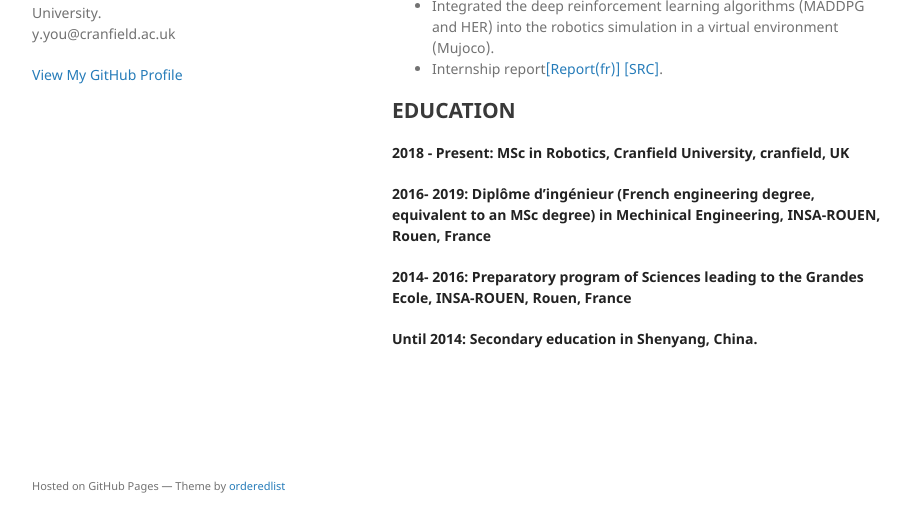
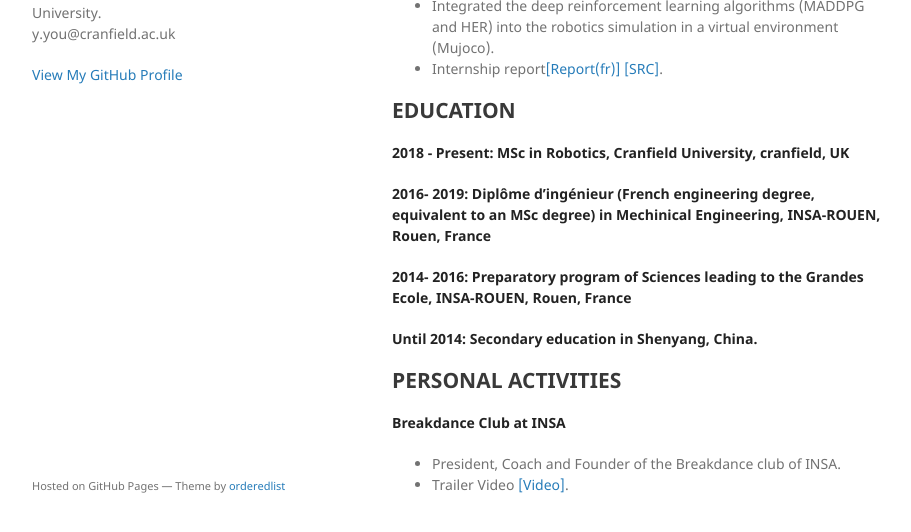
Before and after one commit to yangyou95/yangyou95.github.io, a Jekyll site: the page built from index.md, in a window 1280 px wide and 900 px high, scrolled down 527 px, cut to the strip 335-867 px from the top of the window. Shown: the whole strip, without its empty margins (178-1089 px from the left). Built offline with Jekyll 4.4.1, drawn with Linux system fonts in a browser that asks for light colours.

Commit message:
Update index.md

```diff
--- a/index.md
+++ b/index.md
@@ -74,6 +74,11 @@ training than the existing methods without convolution process.
 #### **2014- 2016: Preparatory program of Sciences leading to the Grandes Ecole, INSA-ROUEN, Rouen, France**
 #### **Until 2014: Secondary education in Shenyang, China.**
 
+
+## PERSONAL ACTIVITIES
+#### **Breakdance Club at INSA**
+*  President, Coach and Founder of the Breakdance club of INSA.
+* Trailer Video [[Video]](https://www.youtube.com/watch?v=noEaK8zkM-o).
 
 
 <!--
```
